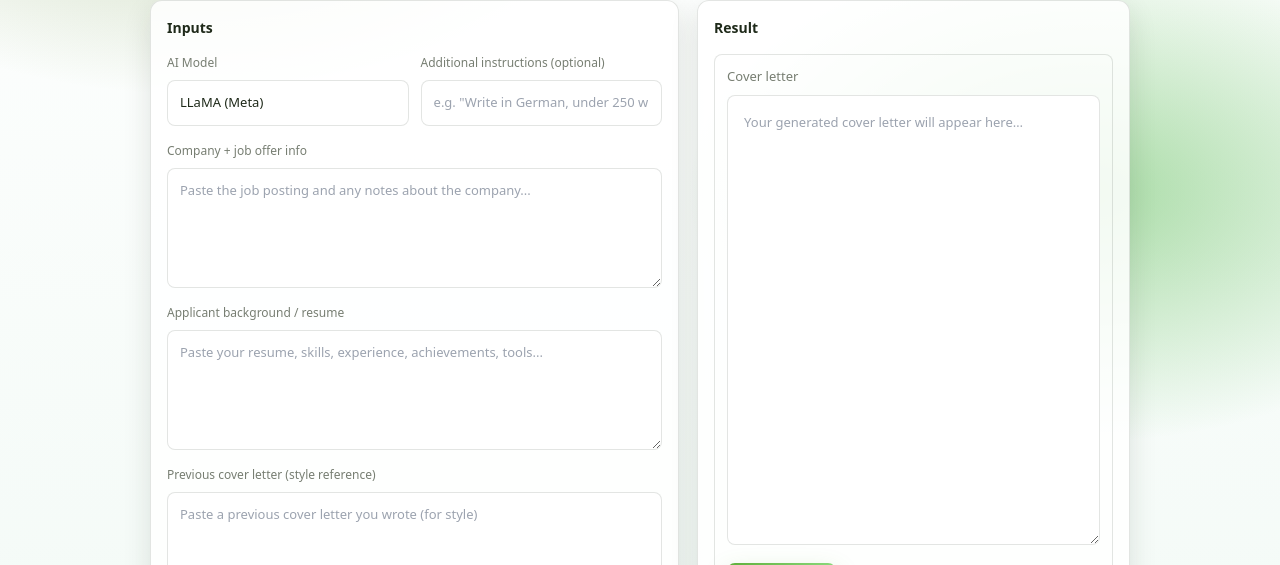
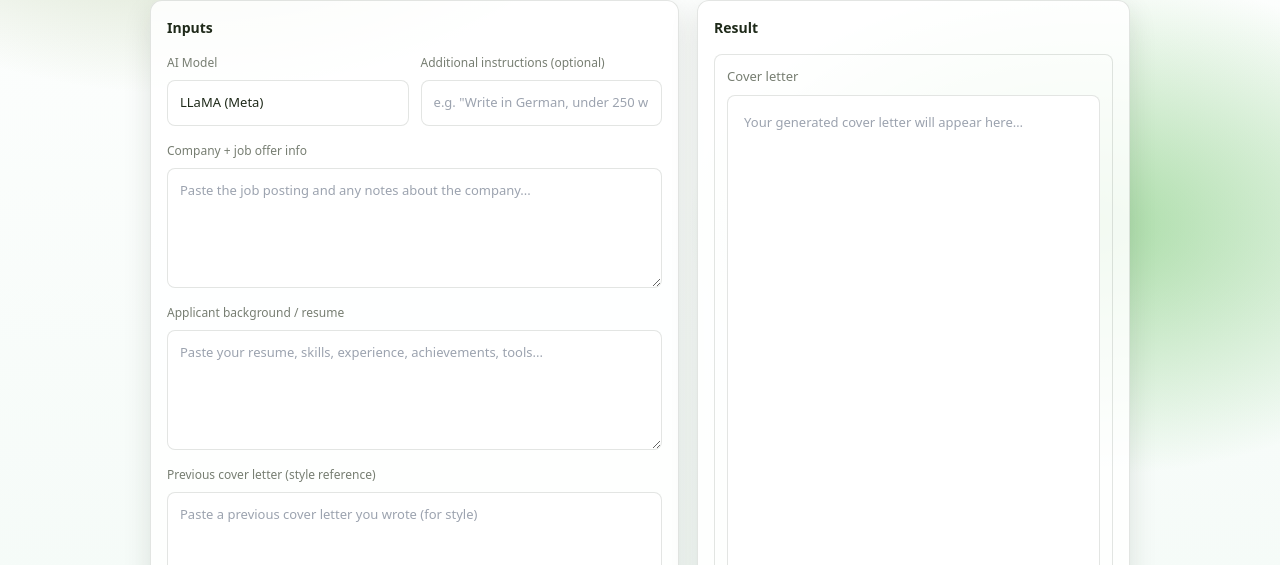
Before and after one commit to osgar-developer/lettertune-next, a Next.js app: page / in a window 1280 px wide. Shown: the part 235-800 px from the top of the page. Built offline with nearby package versions, Linux system fonts and the light colour scheme.

Commit message:
Increase cover letter textarea height 1.3x more (585px)

```diff
--- a/components/CoverLetterDisplay.tsx
+++ b/components/CoverLetterDisplay.tsx
@@ -31,7 +31,7 @@ export default function CoverLetterDisplay({ content, onChange }: CoverLetterDis
           lineHeight: 1.6,
           color: '#777e72',
           width: '100%',
-          minHeight: '450px',
+          minHeight: '585px',
           resize: 'vertical',
           fontFamily: 'inherit'
         }}
@@ -48,7 +48,7 @@ export default function CoverLetterDisplay({ content, onChange }: CoverLetterDis
       style={{
         lineHeight: 1.6,
         width: '100%',
-        minHeight: '450px',
+        minHeight: '585px',
         resize: 'vertical',
         fontFamily: 'inherit'
       }}
```
